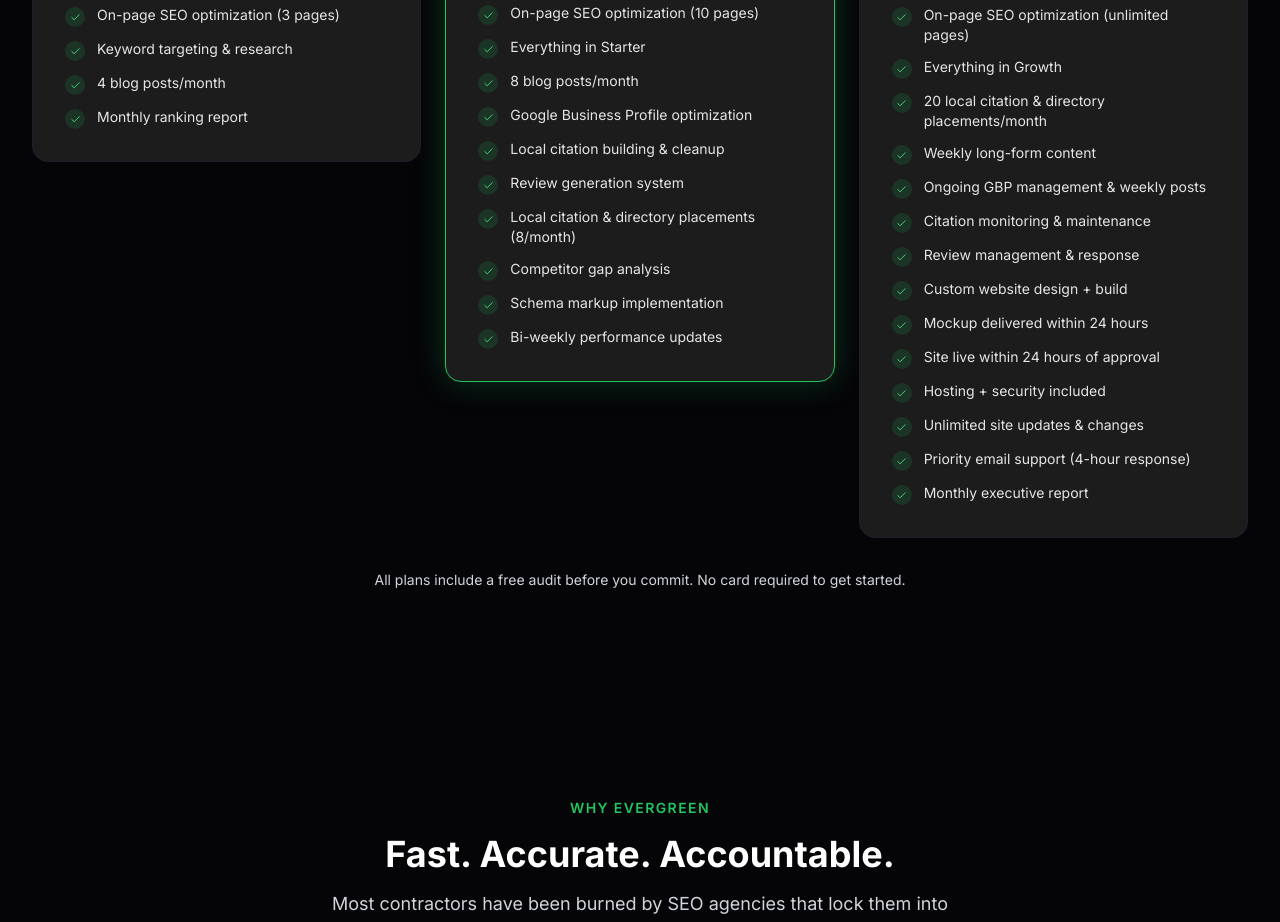
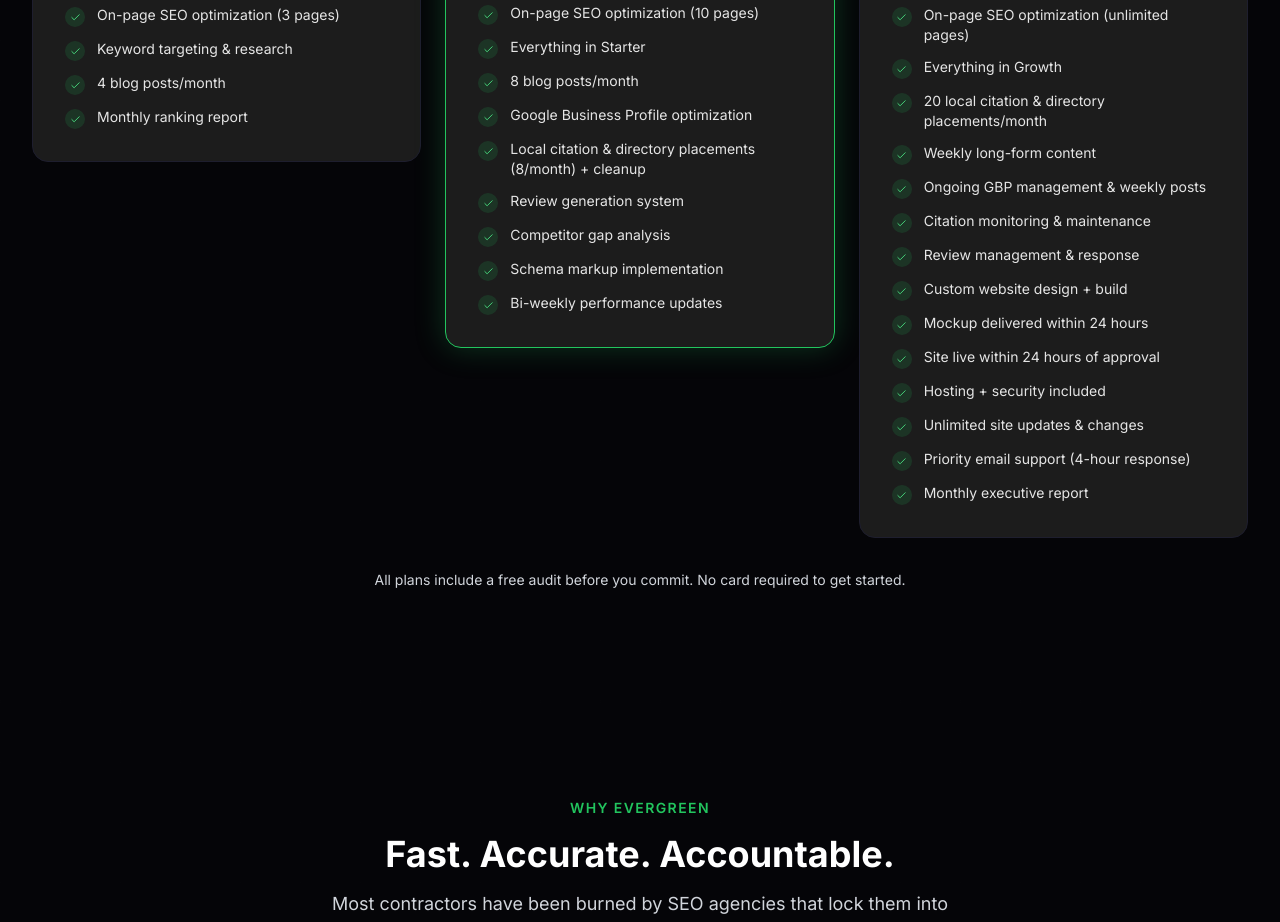
Before and after one commit to EREGMaxx/evergreenseo-agency, a Next.js app: page / in a window 1280 px wide. Shown: the part 3400-4322 px from the top of the page. Built offline with nearby package versions, Linux system fonts and the light colour scheme.

Commit message:
Consolidate duplicate citation lines in Growth package

```diff
--- a/components/Services.tsx
+++ b/components/Services.tsx
@@ -32,9 +32,8 @@ const plans = [
       "Everything in Starter",
       "8 blog posts/month",
       "Google Business Profile optimization",
-      "Local citation building & cleanup",
+      "Local citation & directory placements (8/month) + cleanup",
       "Review generation system",
-      "Local citation & directory placements (8/month)",
       "Competitor gap analysis",
       "Schema markup implementation",
       "Bi-weekly performance updates",
```
